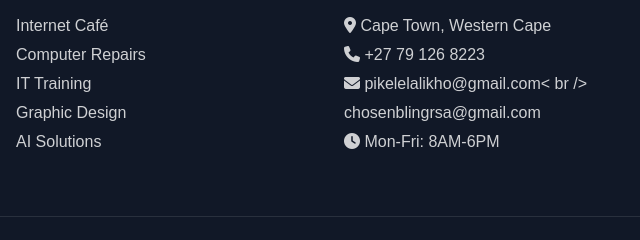
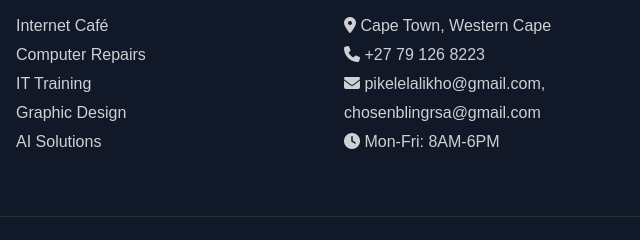
Before and after one commit to pikelelalikho/nexa-east-hub, a website: page public/web.html in a window 1280 px wide. Shown: the part 4874-5114 px from the top of the page, 640-1280 px from the left. Drawn offline with nearby package versions, Linux system fonts and the light colour scheme.

Commit message:
Update web.html

```diff
--- a/public/web.html
+++ b/public/web.html
@@ -324,7 +324,7 @@ chosenblingrsa@gmail.com <br />
         <h4>Contact Info</h4>
         <p><i class="fas fa-map-marker-alt" aria-hidden="true"></i> Cape Town, Western Cape</p>
         <p><i class="fas fa-phone" aria-hidden="true"></i> +27 79 126 8223</p>
-        <p><i class="fas fa-envelope" aria-hidden="true"></i> pikelelalikho@gmail.com< br /> chosenblingrsa@gmail.com</p>
+        <p><i class="fas fa-envelope" aria-hidden="true"></i> pikelelalikho@gmail.com, chosenblingrsa@gmail.com</p>
         <p><i class="fas fa-clock" aria-hidden="true"></i> Mon-Fri: 8AM-6PM</p>
       </div>
     </div>
```
